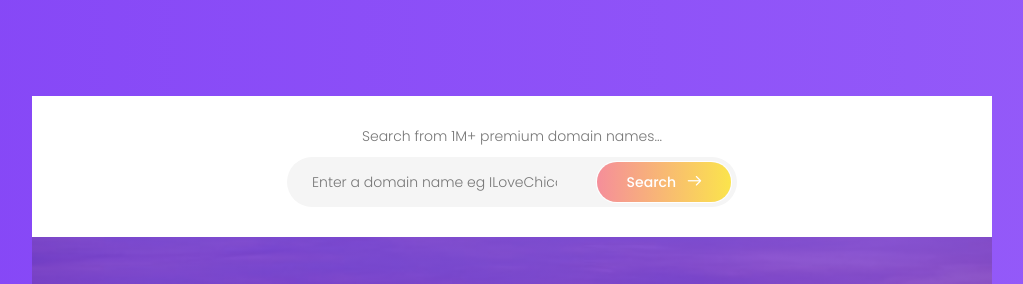
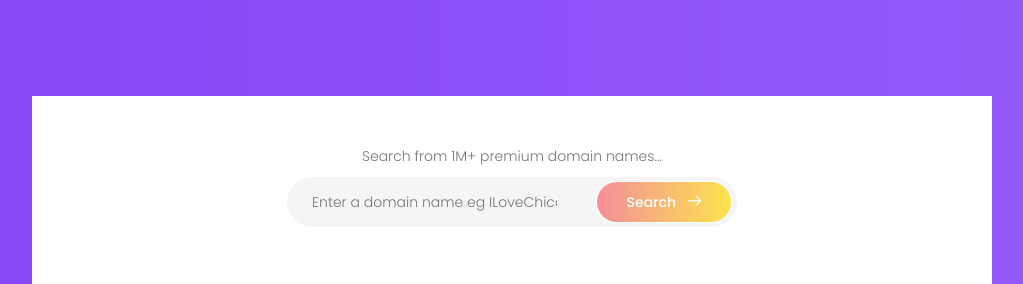
Before and after one commit to chimbel/VintageLabs.com, a plain HTML site: page index.html in a window 1280 px wide. Shown: the top 284 px of the page, without its empty margins (128-1151 px from the left). Drawn offline with nearby package versions, Linux system fonts and the light colour scheme.

Commit message:
first commit

```diff
--- a/css/main.css
+++ b/css/main.css
@@ -2335,7 +2335,7 @@ nav a:hover {
 
 .subscription-area {
   background: #fff;
-  padding: 20px 0 30px 0;
+  padding: 40px 0 60px 0;
 }
 
 .subscription-area .section-title {
```
